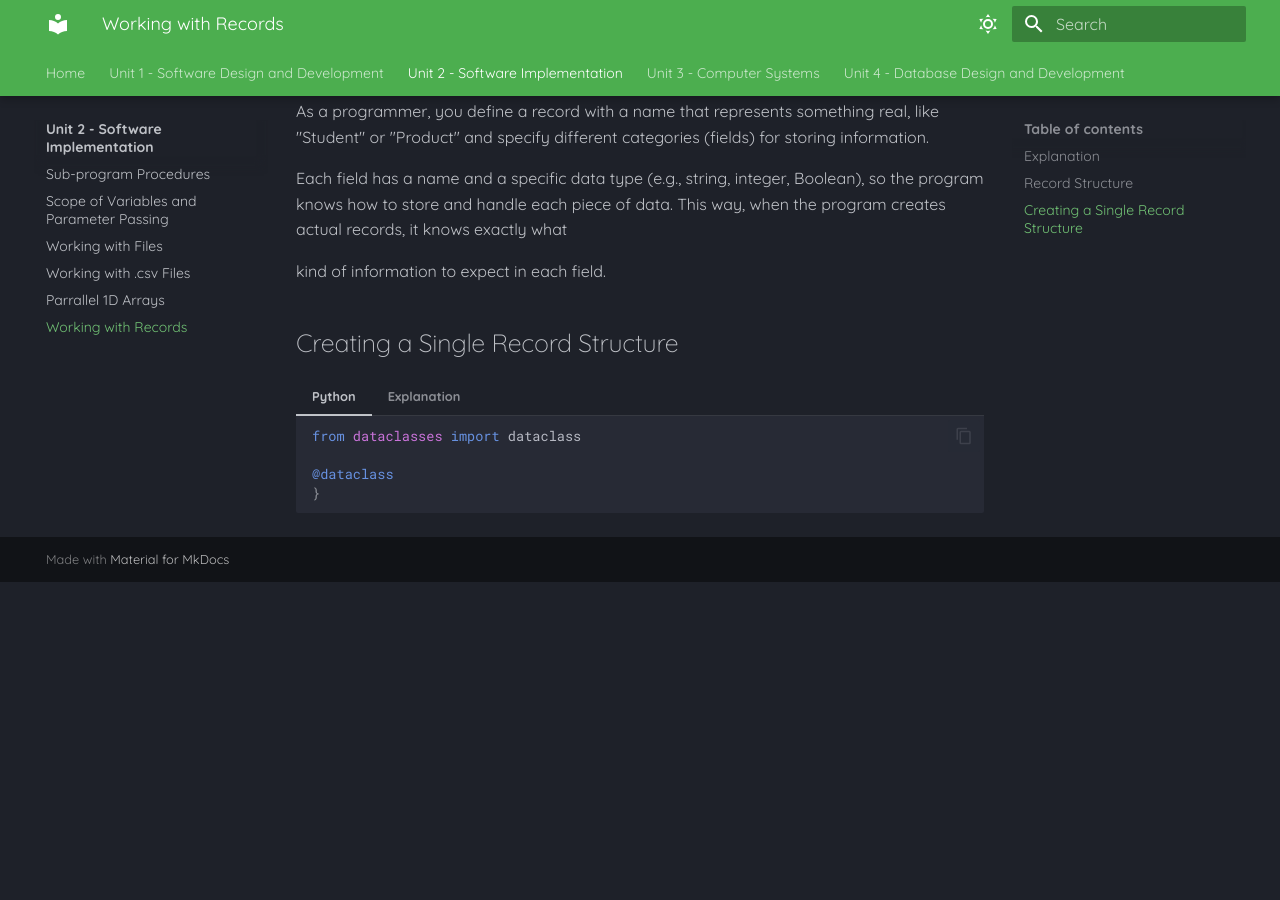
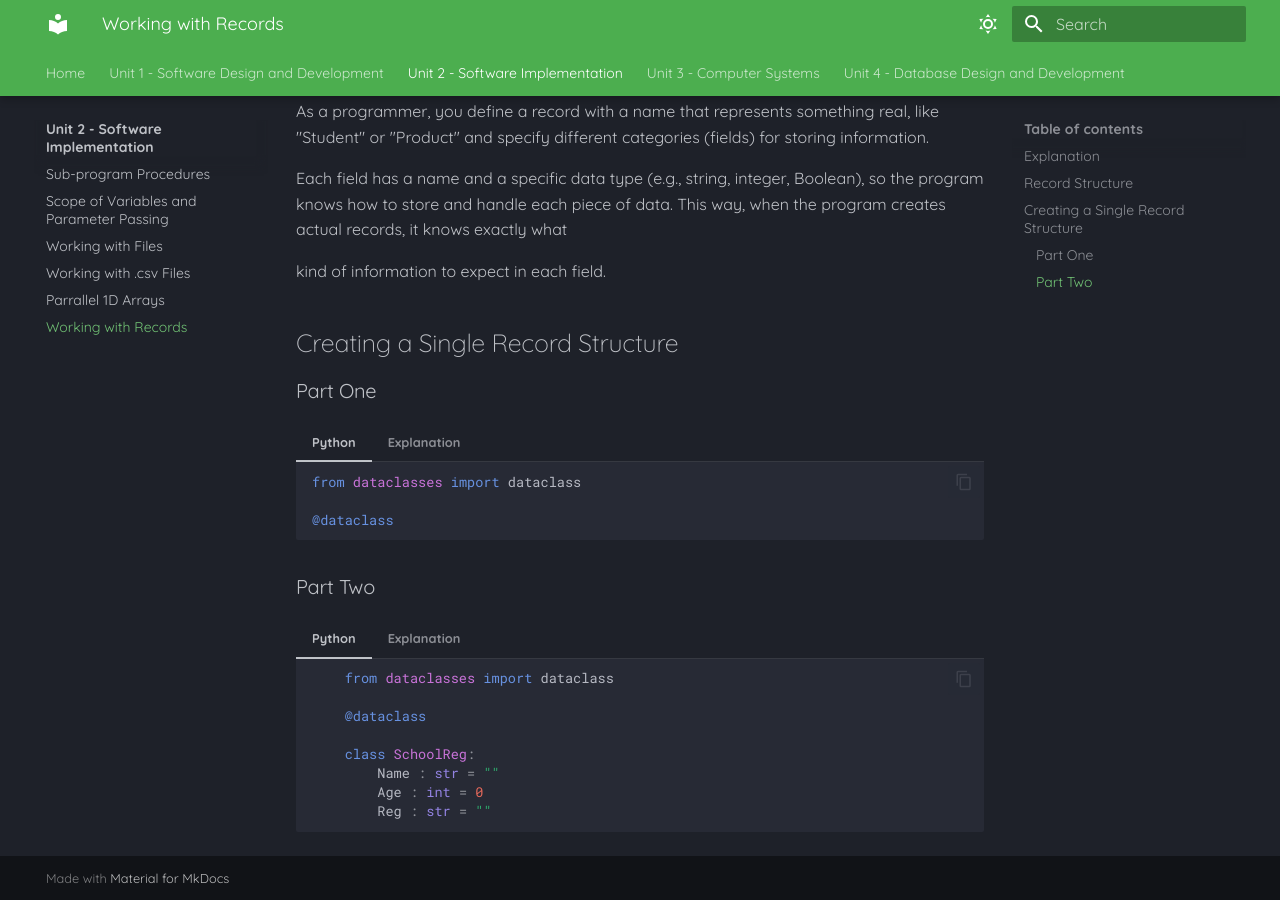
Before and after one commit to Mr-Wood-CS/Higher-Computing-Science-MD-Files, an MkDocs documentation site: the page built from docs/SI/08-Working-with-Records.md, in a window 1280 px wide and 900 px high, scrolled down 823 px. Built offline with MkDocs 1.6.1 and Material for MkDocs 9.7.7, drawn with Linux system fonts in a browser that asks for light colours; before the commit the page ends 1405 px from its top, so only the background shows below that; part of the change alters nothing that is shown.

Commit message:
Update 08-Working-with-Records.md

````diff
--- a/docs/SI/08-Working-with-Records.md
+++ b/docs/SI/08-Working-with-Records.md
@@ -30,13 +30,14 @@ kind of information to expect in each field.
 
 ## Creating a Single Record Structure
 
+### Part One
+
 === "Python"
 
     ``` python
 	from dataclasses import dataclass
 
 	@dataclass
-    }
     ```
 
 === "Explanation"
@@ -46,3 +47,32 @@ kind of information to expect in each field.
 
 	__Line 3 - @dataclass__
 	This is a special tag that tells Python, "I want to make the next class a dataclass." This means Python will automatically help us with things like creating the class and keeping track of data inside it.
+
+### Part Two
+
+=== "Python"
+
+    ``` python
+		from dataclasses import dataclass
+
+		@dataclass
+
+		class SchoolReg:
+		    Name : str = ""
+		    Age : int = 0
+		    Reg : str = ""
+    ```
+
+=== "Explanation"
+
+	__Line 5 - class SchoolReg__
+	Here, we are creating a class called SchoolReg. A class is like a blueprint or recipe. In this case, it helps us create something to store information about a school registration, like a student's name, age, and registration number.
+
+		__Line 6 - Name: str = ""__
+	Inside the class, we create a variable called Name. This will hold the student's name, and it's a string, which means it's a word or group of letters (like "Peter"). The empty quotes " " mean that we are starting with no name yet.
+
+		__Line 7 - Age: int = 0__
+	This is another variable called Age. It will hold the student's age, and it's an integer (which means a whole number like 17). Right now, we start it at 0.
+
+		__Line 8 - Reg: str = ""__
+	This variable is called Reg, which stands for "registration number." It’s also a string (a group of letters or numbers). At first, it's an empty string "", but we will fill it in later.
````
